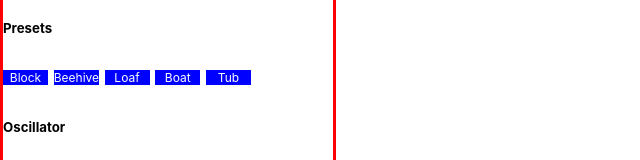
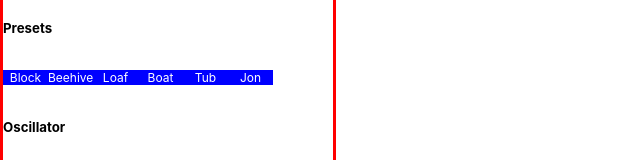
Before and after one commit to bloominstituteoftechnology/CS-Build-Week-1, a React (Create React App) app in the folder client/: page / in a window 1280 px wide. Shown: the part 639-799 px from the top of the page, without its empty margins (0-640 px from the left). Built offline with nearby package versions, Linux system fonts and the light colour scheme.

Commit message:
tried to declare the let i variable out of the for loop to see if it would help this did not solve the problem. In order to take my mind off the problem for a second i created another preset Jon

```diff
--- a/client/src/App.js
+++ b/client/src/App.js
@@ -162,45 +162,45 @@ class App extends Component {
   //CURRENTLY WORKING ON THIS FUNCTION
   runGamne = () => {
     //functionaly for gameplay goes here
-    // console.log("Starting the game");
-    // const matrix = this.state.matrixUsing.slice();
-    // console.log(matrix);
-    // const state_matrix = {...this.state.matrix};//creates a copy
+    console.log("Starting the game");
+    const matrix = this.state.matrixUsing.slice();
+    console.log(matrix);
+    const state_matrix = {...this.state.matrix};//creates a copy
+
+    let i = 0;
+
+    for(; i<matrix.length; i++){
+
+        let aliveNeighbors = this.findLiveNeighbors({row: matrix[i].row, position_in_row: matrix[i].position_in_row});
+        let current_cell_alive = this.state.matrix[matrix[i].row][matrix[i].position_in_row] === 1 ? true : false;
+        if (current_cell_alive){
+          if(aliveNeighbors < 2 || aliveNeighbors > 3){
+            //kill the cell that is currently alive.
+            console.log(`Killing the cell ${matrix[i].row}, ${matrix[i].position_in_row}`);
+            state_matrix[matrix[i].row][matrix[i].position_in_row] = 0;
+            // this.setState({state_matrix});
+
+            // this.continueWithGame();
+          }
+        } else {
+          if(aliveNeighbors ===3){
+            //resurrect the currently dead cell.
+            console.log(`Resurrecting the cell ${matrix[i].row}, ${matrix[i].position_in_row}`);
+            state_matrix[matrix[i].row][matrix[i].position_in_row] = 1;
+            // this.setState({state_matrix});
+            // this.continueWithGame();
+          }
+        }
+        // console.log(matrix[i].row);
+    }
 
 
+    // this.setState({matrix : state_matrix, generation});
 
-    // for(let i = 0; i<matrix.length; i++){
+    this.setState(prevState => ({matrix: state_matrix, generation: prevState.generation + 1}));
+    this.continueWithGame();
 
-    //     let aliveNeighbors = this.findLiveNeighbors({row: matrix[i].row, position_in_row: matrix[i].position_in_row});
-    //     let current_cell_alive = this.state.matrix[matrix[i].row][matrix[i].position_in_row] === 1 ? true : false;
-    //     if (current_cell_alive){
-    //       if(aliveNeighbors < 2 || aliveNeighbors > 3){
-    //         //kill the cell that is currently alive.
-    //         console.log(`Killing the cell ${matrix[i].row}, ${matrix[i].position_in_row}`);
-    //         state_matrix[matrix[i].row][matrix[i].position_in_row] = 0;
-    //         // this.setState({state_matrix});
-
-    //         // this.continueWithGame();
-    //       }
-    //     } else {
-    //       if(aliveNeighbors ===3){
-    //         //resurrect the currently dead cell.
-    //         console.log(`Resurrecting the cell ${matrix[i].row}, ${matrix[i].position_in_row}`);
-    //         state_matrix[matrix[i].row][matrix[i].position_in_row] = 1;
-    //         // this.setState({state_matrix});
-    //         // this.continueWithGame();
-    //       }
-    //     }
-    //     console.log(matrix[i].row);
-    // }
-
-
-    // // this.setState({matrix : state_matrix, generation});
-
-    // this.setState(prevState => ({matrix: state_matrix, generation: prevState.generation + 1}));
-    // this.continueWithGame();
-
-      this.nextGeneration();
+      // this.nextGeneration();
 
 
 
@@ -212,7 +212,7 @@ class App extends Component {
     console.log(this.state.gameRunning);
     if (this.state.gameRunning === false) {
       console.log("set everything")
-      let intervalRef = setInterval(this.runGamne(), 30);
+      let intervalRef = setInterval(this.runGamne(), 1000);
       this.setState(
         {
           gameRunning: true,
@@ -441,6 +441,45 @@ class App extends Component {
             matrix[row_index][col_index - 1]  = 1;
             this.setState({matrix}, () => {this.continueWithGame()});
             break;
+          case "Jon":
+            matrix[2][1] = 1;
+            matrix[2][2] = 1;
+            matrix[2][3] = 1;
+            matrix[3][3] = 1;
+            matrix[4][3] = 1;
+            matrix[5][3] = 1;
+            matrix[6][3] = 1;
+            matrix[6][2] = 1;
+            matrix[6][1] = 1;
+            matrix[6][0] = 1;
+            matrix[5][0] = 1;
+            //above is J
+            matrix[2][6] = 1;
+            matrix[2][7] = 1;
+            matrix[2][8] = 1;
+            matrix[3][6] = 1;
+            matrix[4][6] = 1;
+            matrix[5][6] = 1;
+            matrix[6][6] = 1;
+            matrix[6][7] = 1;
+            matrix[6][8] = 1;
+            matrix[5][8] = 1;
+            matrix[4][8] = 1;
+            matrix[3][8] = 1;
+            //above is o
+            matrix[2][11] = 1;
+            matrix[2][12] = 1;
+            matrix[2][13] = 1;
+            matrix[3][11] = 1;
+            matrix[4][11] = 1;
+            matrix[5][11] = 1;
+            matrix[6][11] = 1;
+            matrix[3][13] = 1;
+            matrix[4][13] = 1;
+            matrix[5][13] = 1;
+            matrix[6][13] = 1;
+            this.setState({matrix}, () => {this.continueWithGame()});
+            break
           case "Blinker 1":
             row_index = this.state.row_count % 2 === 0 ? this.state.row_count / 2 : (this.state.row_count - 1) / 2;
             col_index = this.state.col_count % 2 === 0 ? this.state.col_count / 2 : (this.state.col_count - 1) / 2;
@@ -540,6 +579,8 @@ class App extends Component {
             <p onClick = {() => this.presetChange("Loaf")}>Loaf</p>
             <p onClick = {() => this.presetChange("Boat")}>Boat</p>
             <p onClick = {() => this.presetChange("Tub")}>Tub</p>
+            <p onClick = {() => this.presetChange("Jon")}>Jon</p>
+
           </div>
 
           <h5>Oscillator</h5>
```
